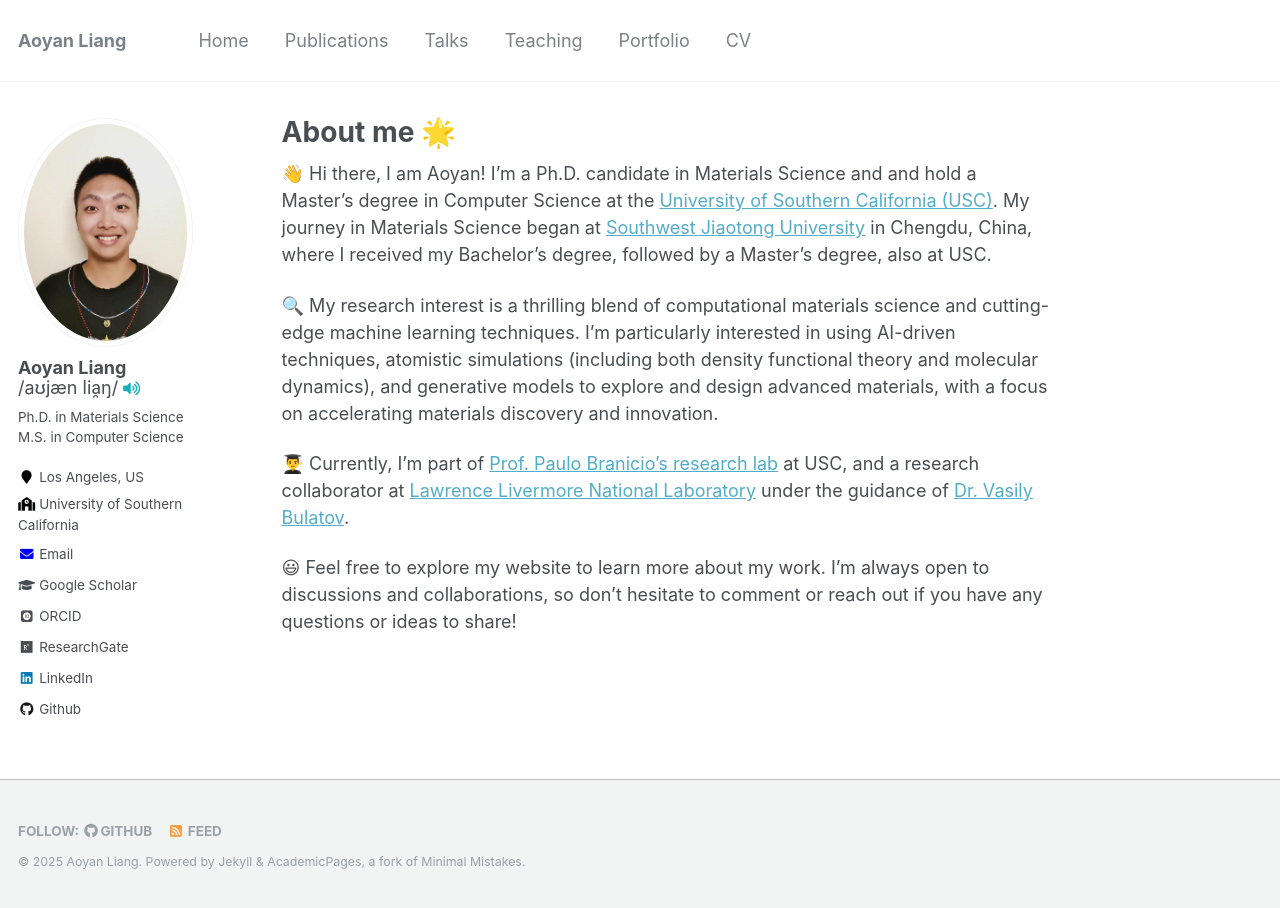
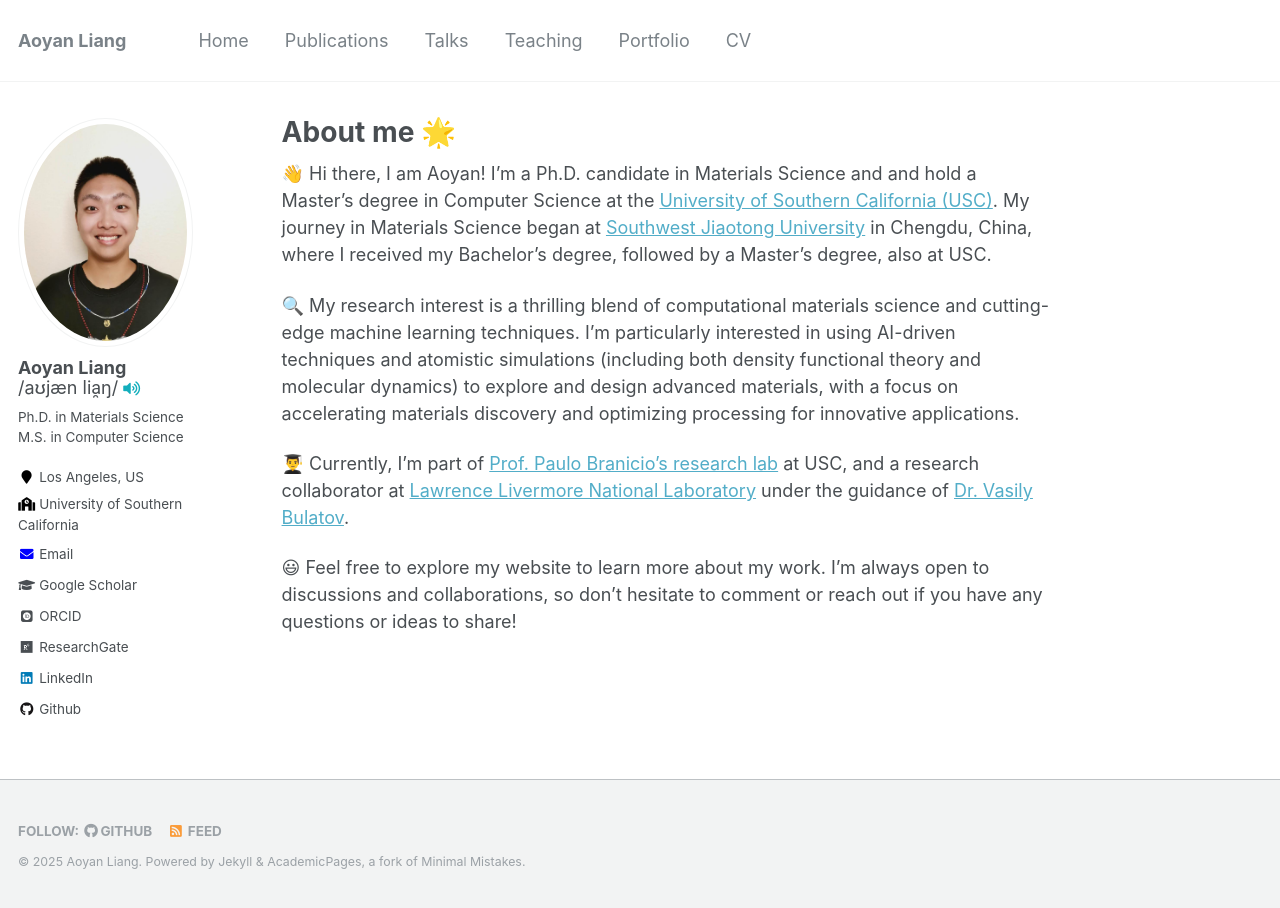
Before and after one commit to AoyanLiang/AoyanLiang.github.io, a Jekyll site: the page built from _pages/about.md, in a window 1280 px wide. Built offline with Jekyll 4.4.1, drawn with Linux system fonts in a browser that asks for light colours; some web fonts are replaced.

Commit message:
Update CV and Pub

```diff
--- a/_pages/about.md
+++ b/_pages/about.md
@@ -9,7 +9,7 @@
 
 👋 Hi there, I am Aoyan! I'm a Ph.D. candidate in Materials Science and and hold a Master's degree in Computer Science at the [University of Southern California (USC)](https://www.usc.edu/). My journey in Materials Science began at [Southwest Jiaotong University](https://en.swjtu.edu.cn) in Chengdu, China, where I received my Bachelor's degree, followed by a Master's degree, also at USC.
 
-🔍 My research interest is a thrilling blend of computational materials science and cutting-edge machine learning techniques. I'm particularly interested in using AI-driven techniques, atomistic simulations (including both density functional theory and molecular dynamics), and generative models to explore and design advanced materials, with a focus on accelerating materials discovery and innovation.
+🔍 My research interest is a thrilling blend of computational materials science and cutting-edge machine learning techniques. I'm particularly interested in using AI-driven techniques and atomistic simulations (including both density functional theory and molecular dynamics) to explore and design advanced materials, with a focus on accelerating materials discovery and optimizing processing for innovative applications.
 
 👨‍🎓 Currently, I'm part of [Prof. Paulo Branicio's research lab](https://branicio.usc.edu/) at USC, and a research collaborator at [Lawrence Livermore National Laboratory](https://www.llnl.gov/) under the guidance of [Dr. Vasily Bulatov](https://people.llnl.gov/bulatov1).
 
--- a/_pages/cv.html
+++ b/_pages/cv.html
@@ -10,11 +10,11 @@
 {% include base_path %}
 {% capture written_label %}'None'{% endcapture %}
 
-If the embedded PDF below does not load, you can <u><a href="https://aoyanliang.github.io/files/CV-Aoyan Liang-20Oct24-Github.pdf">download it here.</a></u>
+If the embedded PDF below does not load, you can <u><a href="https://aoyanliang.github.io/files/CV-Aoyan Liang-5Mar25-Github.pdf">download it here.</a></u>
 <br/>
 
 <!--
 <embed src="https://aoyanliang.github.io/files/CV-Aoyan Liang-Github-8Jan24.pdf" type="application/pdf" width="100%" />
 -->
 
-<iframe src="https://aoyanliang.github.io/files/CV-Aoyan Liang-20Oct24-Github.pdf" width="100%" style="height:100vh;"></iframe>
+<iframe src="https://aoyanliang.github.io/files/CV-Aoyan Liang-5Mar25-Github.pdf" width="100%" style="height:100vh;"></iframe>
```
Also changed, not shown: _publications/2024-05-17-paper-colloid-transport-BNP.md (+1 -1 lines), _publications/2025-03-01-paper-dynamic-recovery.md (added, +14 -0 lines), images/paper-dynamic-recovery.jpg (added), 3 other files.
